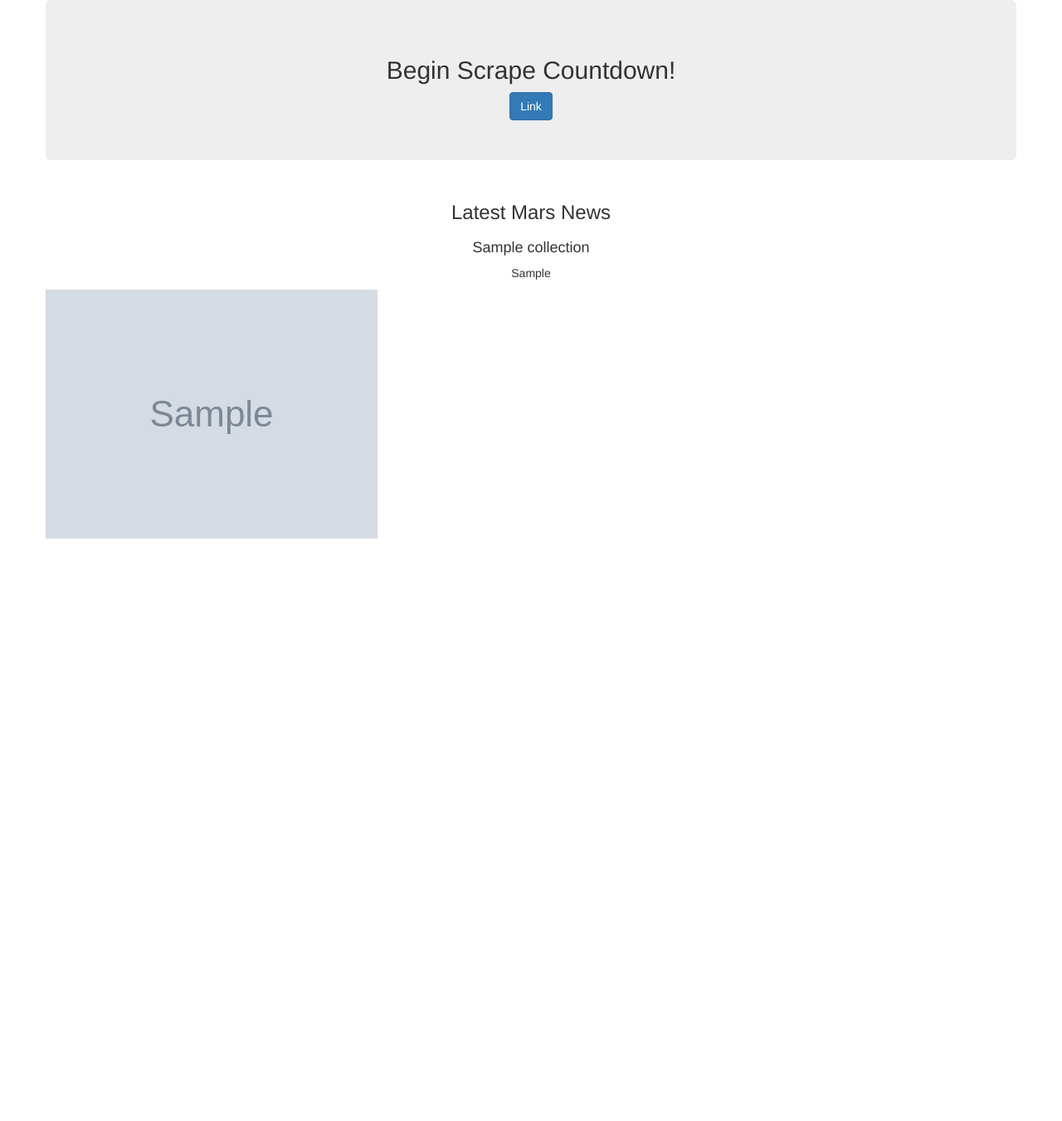
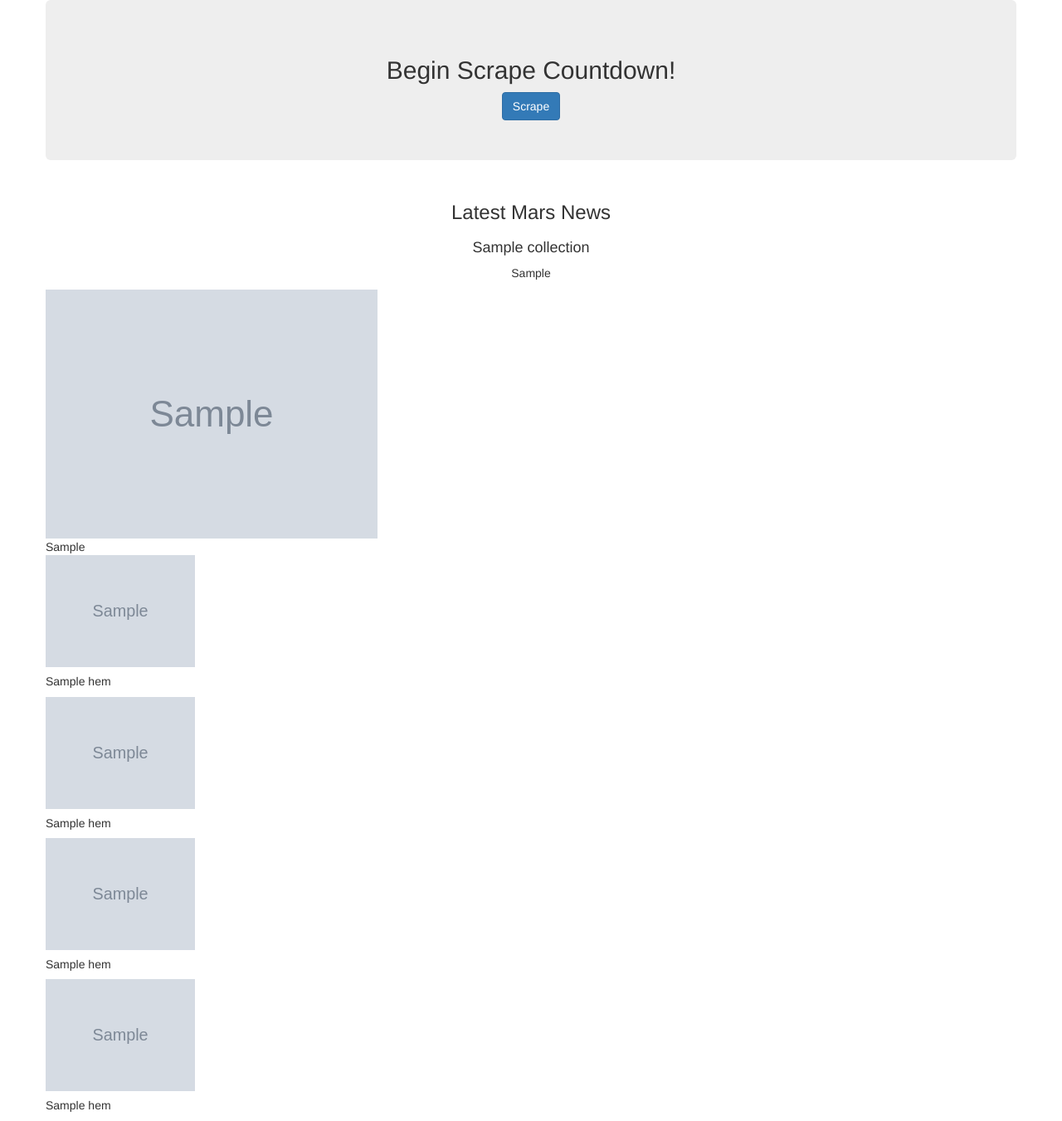
Before and after one commit to awesomepack/web-scrape, a Flask app: page / in a window 1280 px wide. Shown: the whole page at 83% size. Before the commit the page ends 649 px from the top, so only its background shows below. Run offline with Flask 2, Linux system fonts and the light colour scheme; grey boxes marked "Sample" are stand-in pictures; a database or web service that is not in the repository returns one stand-in record (values such as "Sample title"); some libraries are stand-ins or nearby versions.

Commit message:
Added hemisphere cards with their titles | need to put them in the same row | need to render html table

```diff
--- a/Mars_Mission/scrape.py
+++ b/Mars_Mission/scrape.py
@@ -114,7 +114,7 @@
         # Defining hemisphere dictionary
         hem_dict = {
             'title': title ,
-            'image_url': img
+            'image_url': hem_target + img
             }
 
         # Appending Hems list
--- a/Mars_Mission/template/index.html
+++ b/Mars_Mission/template/index.html
@@ -22,7 +22,7 @@
           <!-- Render our data -->
           <h2>Begin Scrape Countdown!</h2>
 
-          <a class="btn btn-primary" href="/scrape" role="button">Link</a>
+          <a class="btn btn-primary" href="/scrape" role="button">Scrape</a>
 
           </div>
 
@@ -73,6 +73,69 @@
         <img src = "{{mars_data.f_img}}" class = "img-fluid" alt="Featured Image">
 
       </div>
+
+      <!-- 6 width column for the html table -->
+      <div class = "col-6">
+        {{ mars_data.facts_html }}
+      </div>
+
+    </div>
+  </div>
+
+  <!-- Container for Mars Hemispheres -->
+  <div class = "container">
+
+    <!-- Row for Hemispheres -->
+    <div class ="row">
+
+      <!-- 3 width column for Cerberus -->
+      <div class = "col-3">
+
+        <div class="card" style="width: 18rem;">
+          <img src="{{mars_data.Hems[0]['image_url']}}" class="card-img-top" alt="Cerberus Picture" style="max-width: 100%;">
+          <div class="card-body">
+            <h5 class="card-title">{{mars_data.Hems[0]['title']}}</h5>
+          </div>
+        </div>
+
+      </div>
+
+      <!-- 3 width column for Schiaparelli -->
+      <div class = "col-3">
+
+        <div class="card" style="width: 18rem;">
+          <img src="{{mars_data.Hems[1]['image_url']}}" class="card-img-top" alt="Schiaparelli Picture" style="max-width: 100%;">
+          <div class="card-body">
+            <h5 class="card-title">{{mars_data.Hems[1]['title']}}</h5>
+          </div>
+        </div>
+
+      </div>
+
+      <!-- 3 widht column for Syrtis -->
+      <div class = "col-3">
+
+        <div class="card" style="width: 18rem;">
+          <img src="{{mars_data.Hems[2]['image_url']}}" class="card-img-top" alt="Syrtis Picture" style = "max-width: 100%;">
+          <div class="card-body">
+            <h5 class="card-title">{{mars_data.Hems[2]['title']}}</h5>
+          </div>
+        </div>
+
+      </div>
+
+      <!-- 3 width column for Valles -->
+      <div class = "col-3">
+
+        <div class="card" style="width: 18rem;">
+          <img src="{{mars_data.Hems[3]['image_url']}}" class="card-img-top" alt="Valles Picture" style="max-width: 100%;">
+          <div class="card-body">
+            <h5 class="card-title">{{mars_data.Hems[3]['title']}}</h5>
+          </div>
+        </div>
+
+      </div>
+
     </div>
   </div>
 
```
Also changed, not shown: 1 other file.
